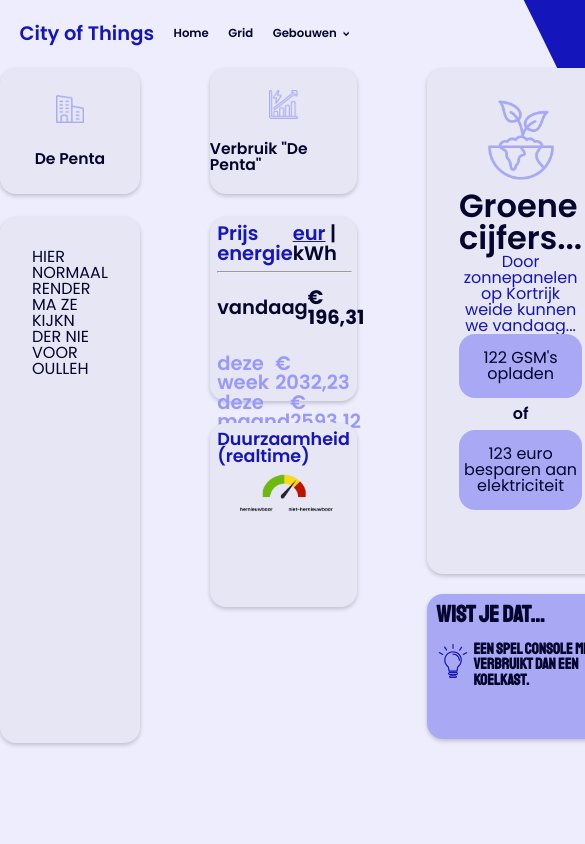
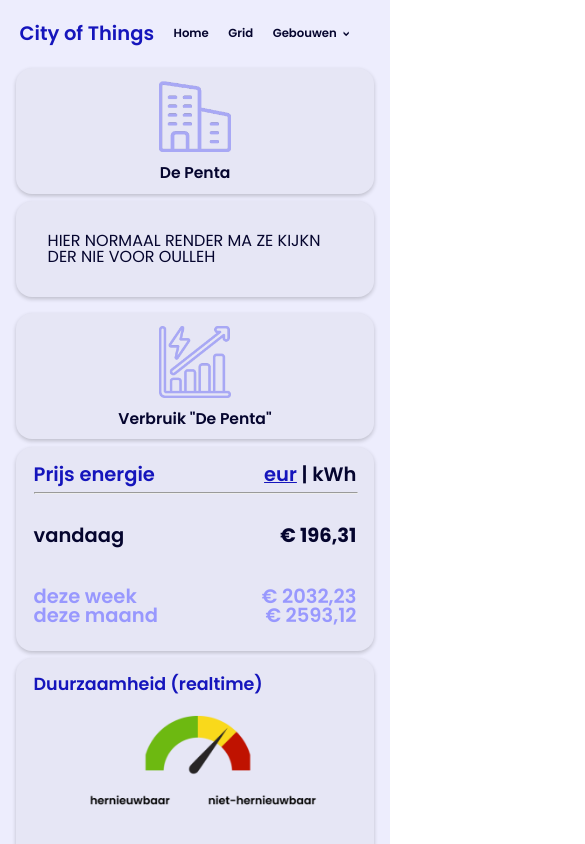
Before and after one commit to Michielez/city-of-things-client, a Vue app: page /buildings/de-penta in a window 390 px wide. Shown: the top 844 px of the page, 585 px wide, since content can reach past the window. Built offline with nearby package versions, Linux system fonts and the light colour scheme.

Commit message:
add building main components responsive styling

```diff
--- a/src/components/Building.vue
+++ b/src/components/Building.vue
@@ -41,13 +41,37 @@
 <style lang="scss" scoped>
 #building {
     display: flex;
-    gap: 70px;
-    height: 80vh;
+    height: 82vh;
+
+    justify-content: space-evenly;
+
+    @media (max-width: 768px) {
+        height: fit-content;
+        flex-direction: column;
+        align-items: center;
+    }
 }
 #left, #middle, #right {
-    flex: 1;
+    width: 30%;
+    height: 100%;
     display: flex;
     flex-direction: column;
-    gap: 20px;
+    gap: 3%;
+
+    @media (max-width: 768px) {
+        width: 92%;
+        height: 100%;
+
+        margin-top: 2%;
+        margin-bottom: 2%;
+
+        &:first-child {
+            margin-top: 0%;
+        }
+        &:last-child {
+            margin-bottom: 5%;
+        }
+
+    }
 }
 </style>
```
